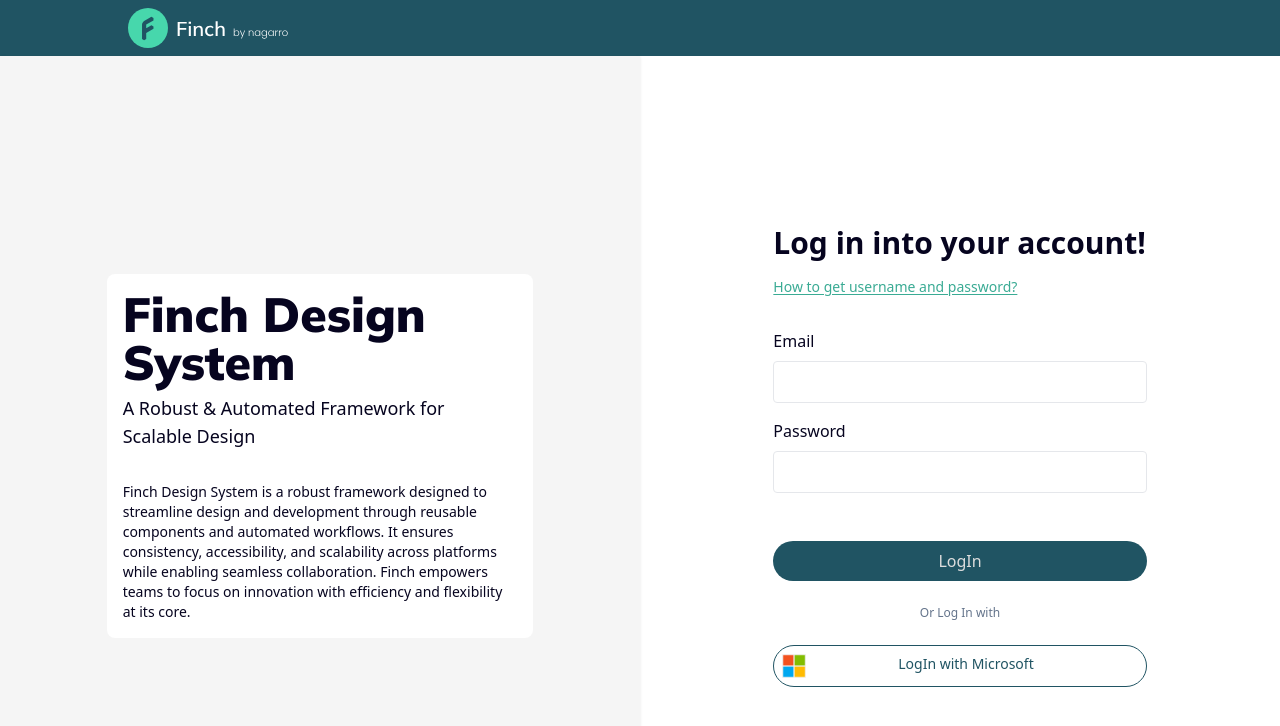
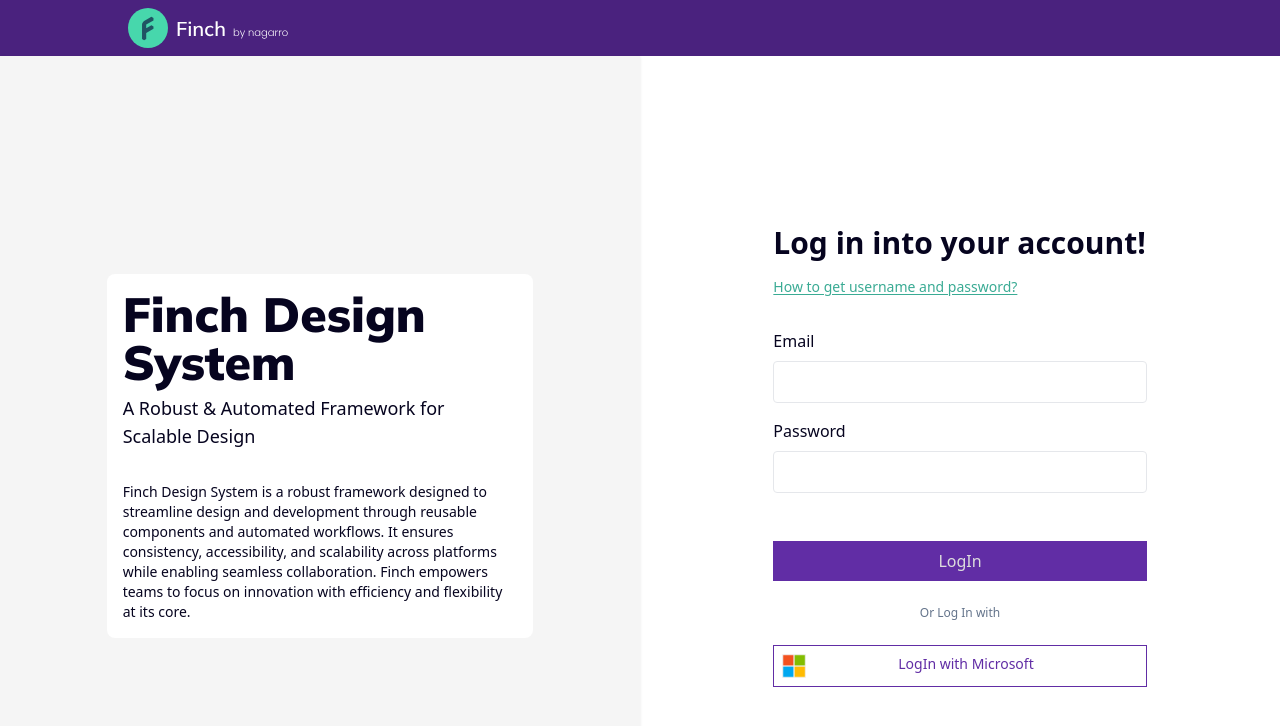
Before and after one commit to ashutoshzxc01ofc/test-repo, a React (Vite) app: page / in a window 1280 px wide. Shown: the top 726 px of the page. Built offline with nearby package versions, Linux system fonts and the light colour scheme.

Commit message:
theme update

```diff
--- a/src/designToken.js
+++ b/src/designToken.js
@@ -2,7 +2,7 @@
         export const designTokens = {
           colors: {
                 "brand-primary-p1-main-dark-mode": "#71DDBD",
-    "brand-primary-p1-main-light-mode": "#205463",
+    "brand-primary-p1-main-light-mode": "#4A227E",
     "brand-primary-p1-main-new-mode": "#CCCCF4",
     "brand-primary-dark-dark-mode": "#71DDBD",
     "brand-primary-dark-light-mode": "#2D807B",
@@ -41,7 +41,7 @@
     "grey-light-light-mode": "#F5F5F5",
     "grey-light-new-mode": "#808792",
     "interactive-default-dark-mode": "#85E2C6",
-    "interactive-default-light-mode": "#205463",
+    "interactive-default-light-mode": "#612DA5",
     "interactive-default-new-mode": "#B3B3EF",
     "interactive-hover-dark-mode": "#71DDBD",
     "interactive-hover-light-mode": "#2D807B",
@@ -606,7 +606,7 @@
     "medium-default": "16px",
     "large-default": "32px",
     "xlarge-default": "40px",
-    "xxlarge-default": "64px",
+    "xxlarge-default": "0px",
     "circle-default": "104px",
     "xxsmall-default": "2px",
           },
```
